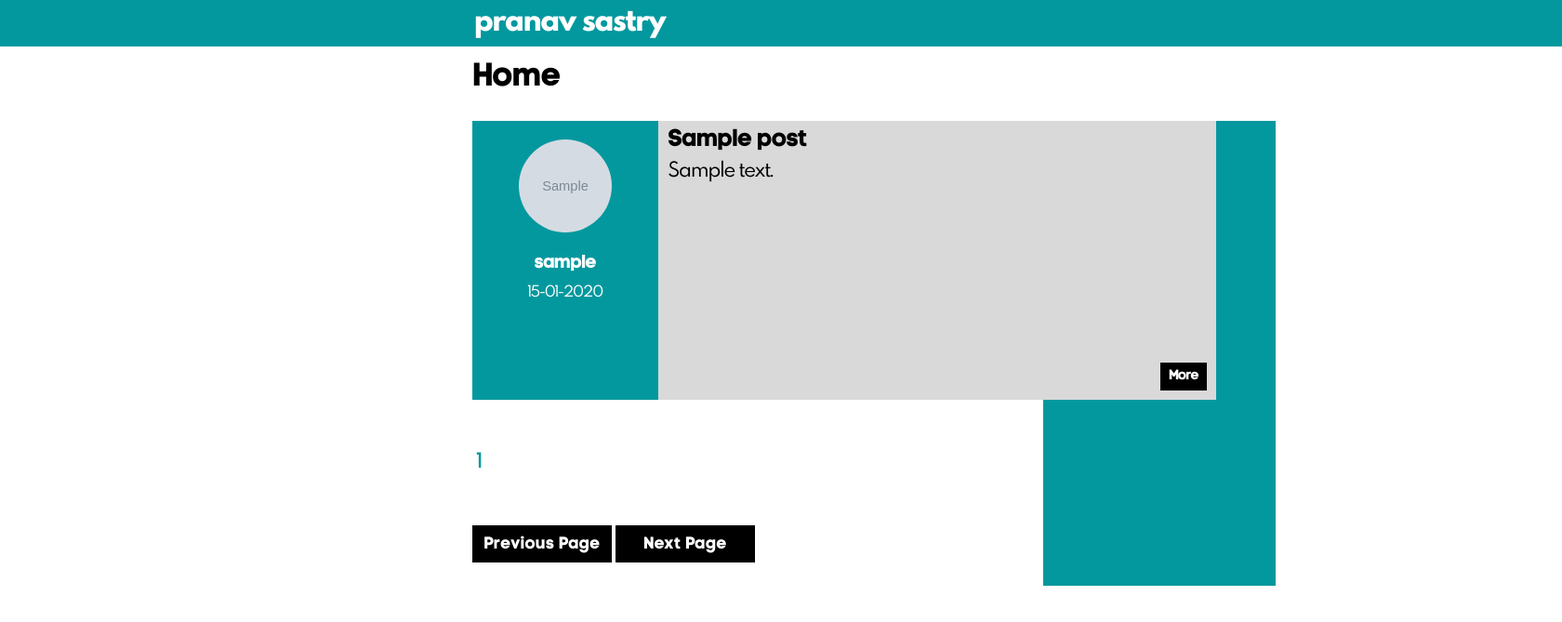
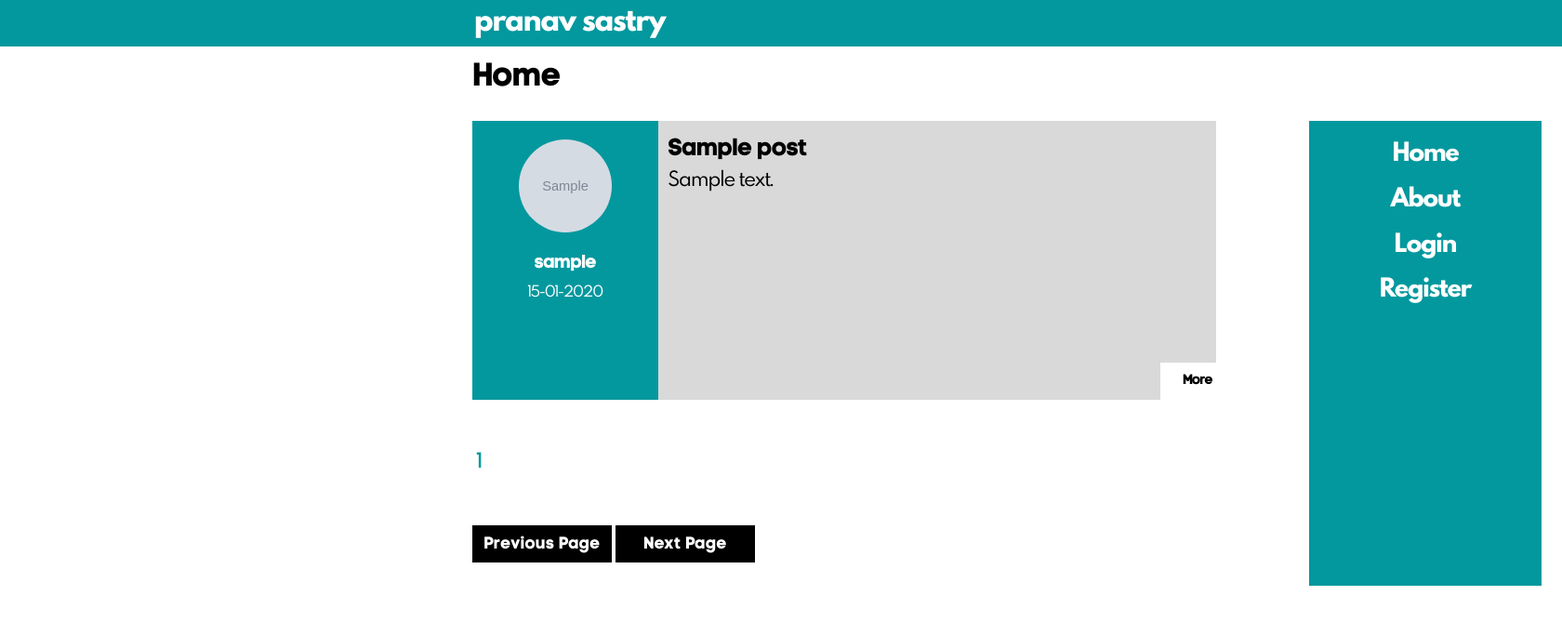
Before and after one commit to pranftw/flask_it, a Flask app: page / in a window 1680 px wide. Shown: the top 669 px of the page at 93% size. Run offline with Flask 2, Linux system fonts and the light colour scheme; tables that the repository leaves empty hold one stand-in row (values such as "Sample post"); grey boxes marked "Sample" are stand-in pictures.

Commit message:
Updated layout.css

```diff
--- a/flaskblog/static/css/layout.css
+++ b/flaskblog/static/css/layout.css
@@ -1,3 +1,13 @@
+@media screen and (max-width: 1060px) {
+    #primary { width:67%; }
+    #secondary { width:30%; margin-left:3%;}
+}
+
+@media screen and (max-width: 768px) {
+    #primary { width:100%; }
+    #secondary { width:100%; margin:0; border:none; }
+}
+
 @font-face {
   font-family:Code-Pro;
   src:url('/static/fonts/code-pro/Code Pro Black.otf');
@@ -79,7 +89,7 @@
   margin-top: 80px;
   margin-bottom:auto;
   margin-right: 300px;
-  margin-left:auto;
+  margin-left:1400px;
 }
 
 .post{
@@ -118,17 +128,17 @@
 }
 
 .more_button{
-  background-color: black;
-  height: 30px;
-  width: 50px;
-  color:white;
+  background-color: white;
+  height: 40px;
+  width: 80px;
+  color:black;
   text-decoration: none;
   border:none;
 }
 
 .more_button:hover{
-  background-color: white;
-  color: black;
+  background-color: black;
+  color: white;
 }
 
 .input_field{
```
